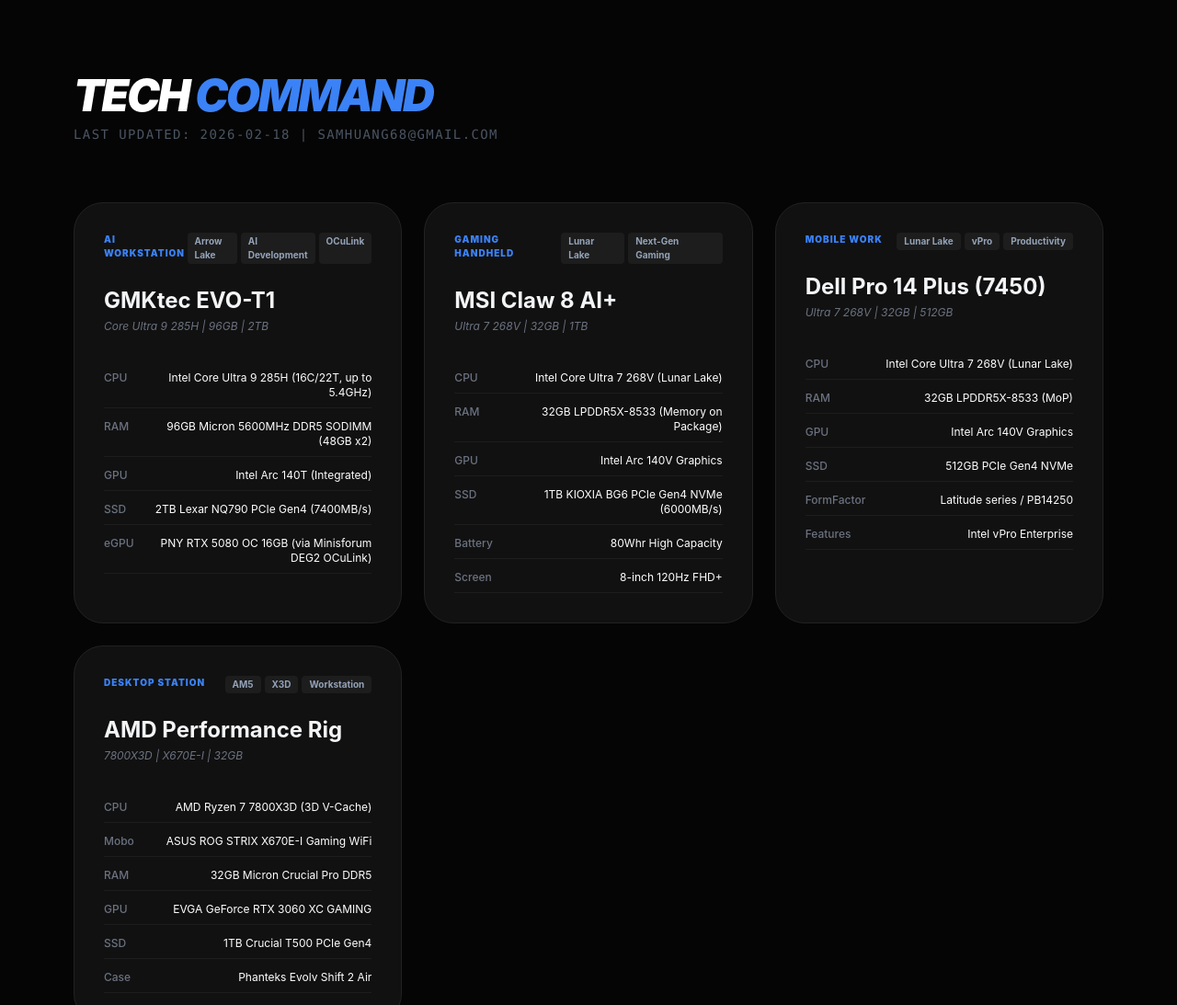
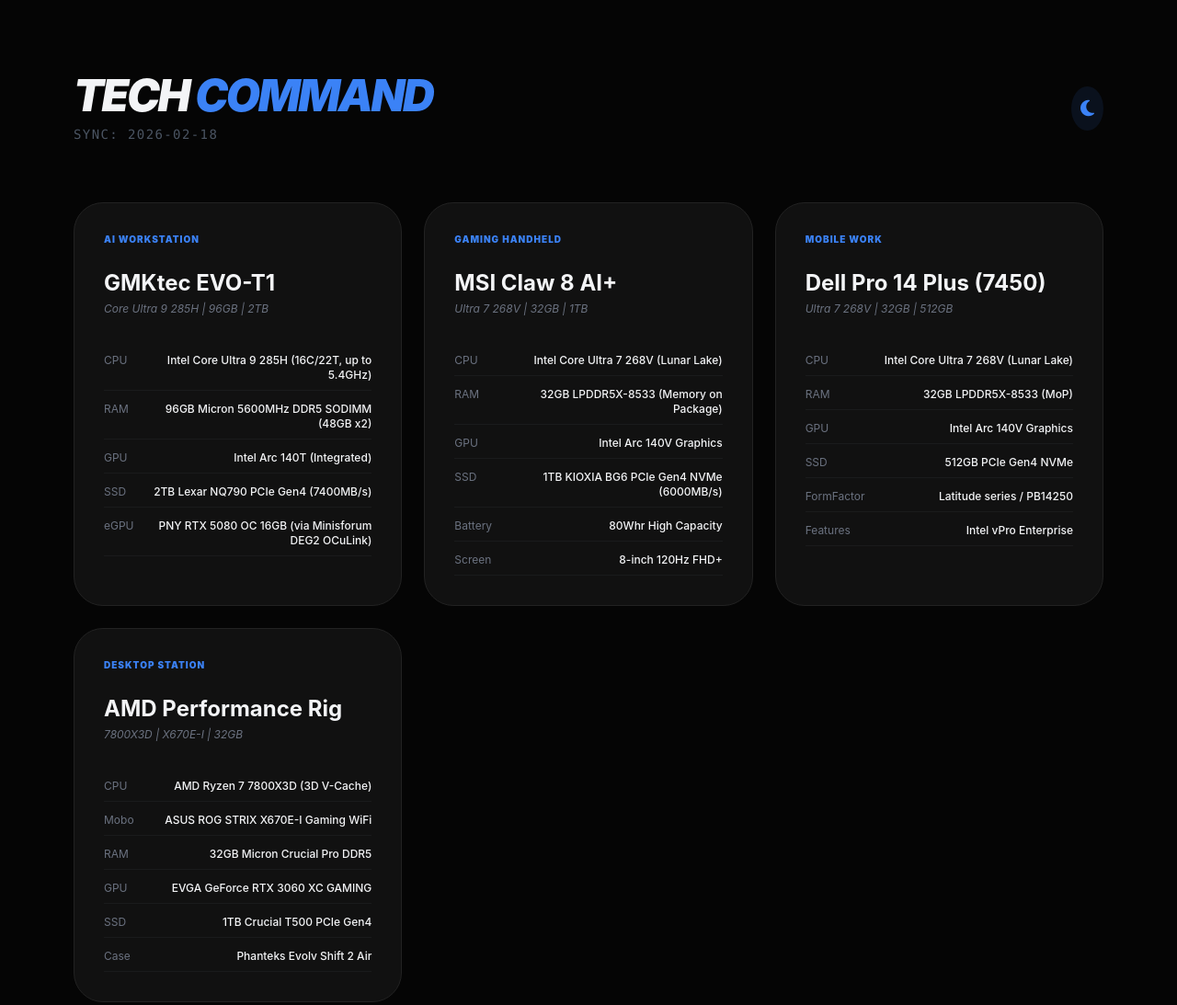
Before and after one commit to SamHuang68/my-hardware, a plain HTML site: page index.html in a window 1280 px wide. Shown: the top 1093 px of the page at 92% size. Drawn offline with nearby package versions, Linux system fonts and the light colour scheme.

Commit message:
Update index.html

```diff
--- a/index.html
+++ b/index.html
@@ -7,91 +7,85 @@
     <script src="https://cdn.tailwindcss.com"></script>
     <link rel="stylesheet" href="https://cdnjs.cloudflare.com/ajax/libs/font-awesome/6.4.0/css/all.min.css">
     <style>
-        body { background-color: #050505; color: #f3f4f6; font-family: 'Inter', sans-serif; }
-        .bento-grid { display: grid; grid-template-columns: repeat(12, 1fr); gap: 1.5rem; }
-        .glass-card { background: #111; border: 1px solid #222; border-radius: 2rem; transition: all 0.3s ease; height: 100%; }
-        .glass-card:hover { border-color: #3b82f6; transform: translateY(-5px); box-shadow: 0 10px 30px rgba(59, 130, 246, 0.1); }
-        .tech-tag { font-size: 10px; font-weight: 700; padding: 2px 8px; border-radius: 4px; background: rgba(255,255,255,0.05); color: #94a3b8; }
+        :root { --bg: #050505; --text: #f3f4f6; --card-bg: #111; --card-border: #222; }
+        .light-mode { --bg: #f9fafb; --text: #111827; --card-bg: #ffffff; --card-border: #e5e7eb; }
+
+        body { background-color: var(--bg); color: var(--text); font-family: 'Inter', sans-serif; transition: all 0.3s ease; }
+        .glass-card { background: var(--card-bg); border: 1px solid var(--card-border); border-radius: 2rem; transition: all 0.3s ease; }
+        .glass-card:hover { border-color: #3b82f6; transform: translateY(-5px); }
+        .mode-toggle { cursor: pointer; padding: 10px; border-radius: 50%; background: rgba(59, 130, 246, 0.1); color: #3b82f6; transition: 0.3s; }
     </style>
 </head>
 <body class="p-6 md:p-12 lg:p-20">
 
-    <header class="max-w-7xl mx-auto mb-16">
-        <h1 class="text-5xl font-black tracking-tighter italic uppercase text-white">Tech <span class="text-blue-500">Command</span></h1>
-        <p id="update-info" class="text-gray-600 text-sm mt-2 font-mono uppercase tracking-widest"></p>
+    <header class="max-w-7xl mx-auto mb-16 flex justify-between items-center">
+        <div>
+            <h1 class="text-5xl font-black tracking-tighter italic uppercase">Tech <span class="text-blue-500">Command</span></h1>
+            <p id="update-info" class="text-gray-600 text-sm mt-2 font-mono uppercase tracking-widest"></p>
+        </div>
+        <div id="theme-btn" class="mode-toggle">
+            <i class="fa-solid fa-moon text-xl" id="mode-icon"></i>
+        </div>
     </header>
 
-    <main id="main-content" class="max-w-7xl mx-auto bento-grid">
-        </main>
+    <main id="main-content" class="max-w-7xl mx-auto grid grid-cols-12 gap-6"></main>
 
     <script>
+        // 主題切換邏輯
+        const body = document.body;
+        const themeBtn = document.getElementById('theme-btn');
+        const modeIcon = document.getElementById('mode-icon');
+
+        themeBtn.onclick = () => {
+            body.classList.toggle('light-mode');
+            const isLight = body.classList.contains('light-mode');
+            modeIcon.className = isLight ? 'fa-solid fa-sun text-xl' : 'fa-solid fa-moon text-xl';
+            localStorage.setItem('theme', isLight ? 'light' : 'dark');
+        };
+
+        // 讀取上次設定
+        if (localStorage.getItem('theme') === 'light') {
+            body.classList.add('light-mode');
+            modeIcon.className = 'fa-solid fa-sun text-xl';
+        }
+
         async function init() {
             try {
                 const response = await fetch('data.json');
-                if (!response.ok) throw new Error('無法讀取 data.json');
                 const data = await response.json();
-
-                document.getElementById('update-info').innerText = `Last Updated: ${data.last_updated} | samhuang68@gmail.com`;
+                document.getElementById('update-info').innerText = `Sync: ${data.last_updated}`;
                 const container = document.getElementById('main-content');
 
-                // 1. 渲染核心硬體 (AI Rig, Claw 8, Dell, Desktop)
                 data.hardware.forEach(item => {
                     const card = document.createElement('div');
                     card.className = "glass-card p-8 col-span-12 md:col-span-6 lg:col-span-4";
-
                     let specsHtml = '';
-                    for (const [key, value] of Object.entries(item.details)) {
-                        specsHtml += `
-                            <div class="flex justify-between text-xs py-2 border-b border-white/5">
-                                <span class="text-gray-500 font-medium">${key}</span>
-                                <span class="text-white text-right ml-4">${value}</span>
-                            </div>`;
+                    for (const [k, v] of Object.entries(item.details)) {
+                        specsHtml += `<div class="flex justify-between text-xs py-2 border-b border-gray-500/10">
+                            <span class="text-gray-500">${k}</span><span class="font-medium text-right ml-4">${v}</span>
+                        </div>`;
                     }
-
                     card.innerHTML = `
-                        <div class="flex justify-between items-start mb-6">
+                        <div class="flex justify-between mb-6">
                             <span class="text-blue-500 text-[10px] font-black uppercase tracking-widest">${item.category}</span>
-                            <div class="flex gap-1">${item.tags.map(t => `<span class="tech-tag">${t}</span>`).join('')}</div>
                         </div>
                         <h2 class="text-2xl font-bold mb-1">${item.title}</h2>
                         <p class="text-gray-500 text-xs mb-8 italic">${item.spec_summary}</p>
-                        <div class="space-y-1">${specsHtml}</div>
-                    `;
+                        <div class="space-y-1">${specsHtml}</div>`;
                     container.appendChild(card);
                 });
 
-                // 2. 渲染顯示器專區 (修正顯示邏輯)
+                // 顯示器專區渲染 (略，同之前邏輯)
                 const displayCard = document.createElement('div');
-                displayCard.className = "glass-card p-8 col-span-12 bg-gradient-to-r from-blue-900/10 to-transparent border-blue-500/20 mt-4";
-
+                displayCard.className = "glass-card p-8 col-span-12 bg-gradient-to-r from-blue-900/5 to-transparent border-blue-500/20 mt-4";
                 const displayItemsHtml = data.display.items.map(item => `
                     <div class="border-l-2 border-blue-500/30 pl-4">
                         <p class="text-blue-400 font-bold mb-2 text-sm">${item.name}</p>
-                        <ul class="text-xs text-gray-500 space-y-1">
-                            ${item.specs.map(s => `<li>• ${s}</li>`).join('')}
-                        </ul>
-                    </div>
-                `).join('');
-
-                displayCard.innerHTML = `
-                    <div class="flex items-center gap-3 mb-8">
-                        <i class="fa-solid fa-layer-group text-blue-500 text-xl"></i>
-                        <h2 class="text-2xl font-bold tracking-tight text-white font-sans">Display Wall & Visual System</h2>
-                    </div>
-                    <div class="grid grid-cols-1 md:grid-cols-3 gap-8">
-                        ${displayItemsHtml}
-                    </div>
-                `;
+                        <ul class="text-xs text-gray-500 space-y-1">${item.specs.map(s => `<li>• ${s}</li>`).join('')}</ul>
+                    </div>`).join('');
+                displayCard.innerHTML = `<h2 class="text-2xl font-bold mb-8">Display Wall</h2><div class="grid grid-cols-1 md:grid-cols-3 gap-8">${displayItemsHtml}</div>`;
                 container.appendChild(displayCard);
-
-            } catch (err) {
-                console.error(err);
-                document.getElementById('main-content').innerHTML = `
-                    <div class="col-span-12 p-8 bg-red-900/20 border border-red-500/50 rounded-2xl text-red-400">
-                        <h3 class="font-bold">載入錯誤</h3>
-                        <p class="text-sm">請確保 data.json 與 index.html 放在同一個目錄下，且 JSON 格式正確。</p>
-                    </div>`;
-            }
+            } catch (err) { console.error(err); }
         }
         init();
     </script>
```
